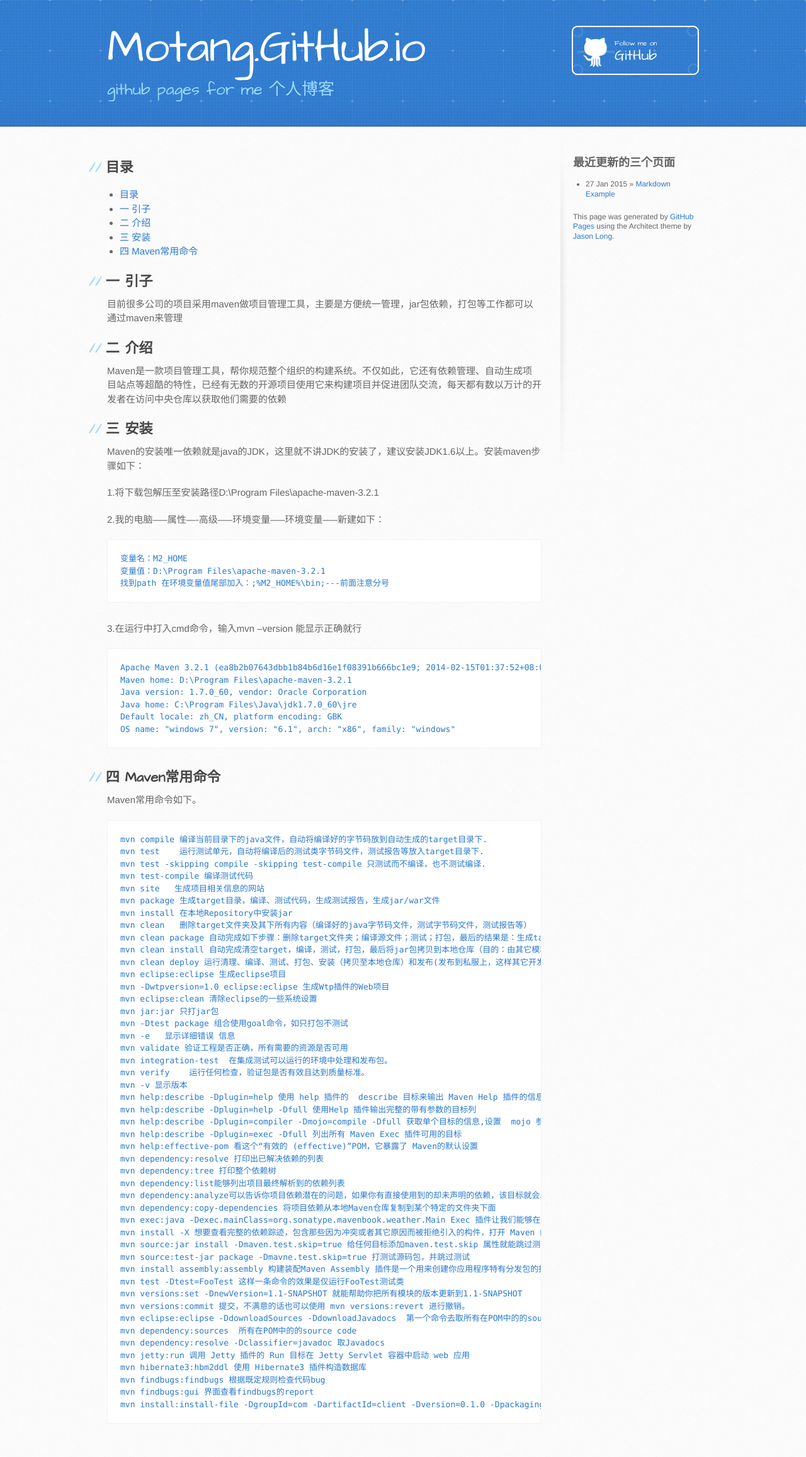
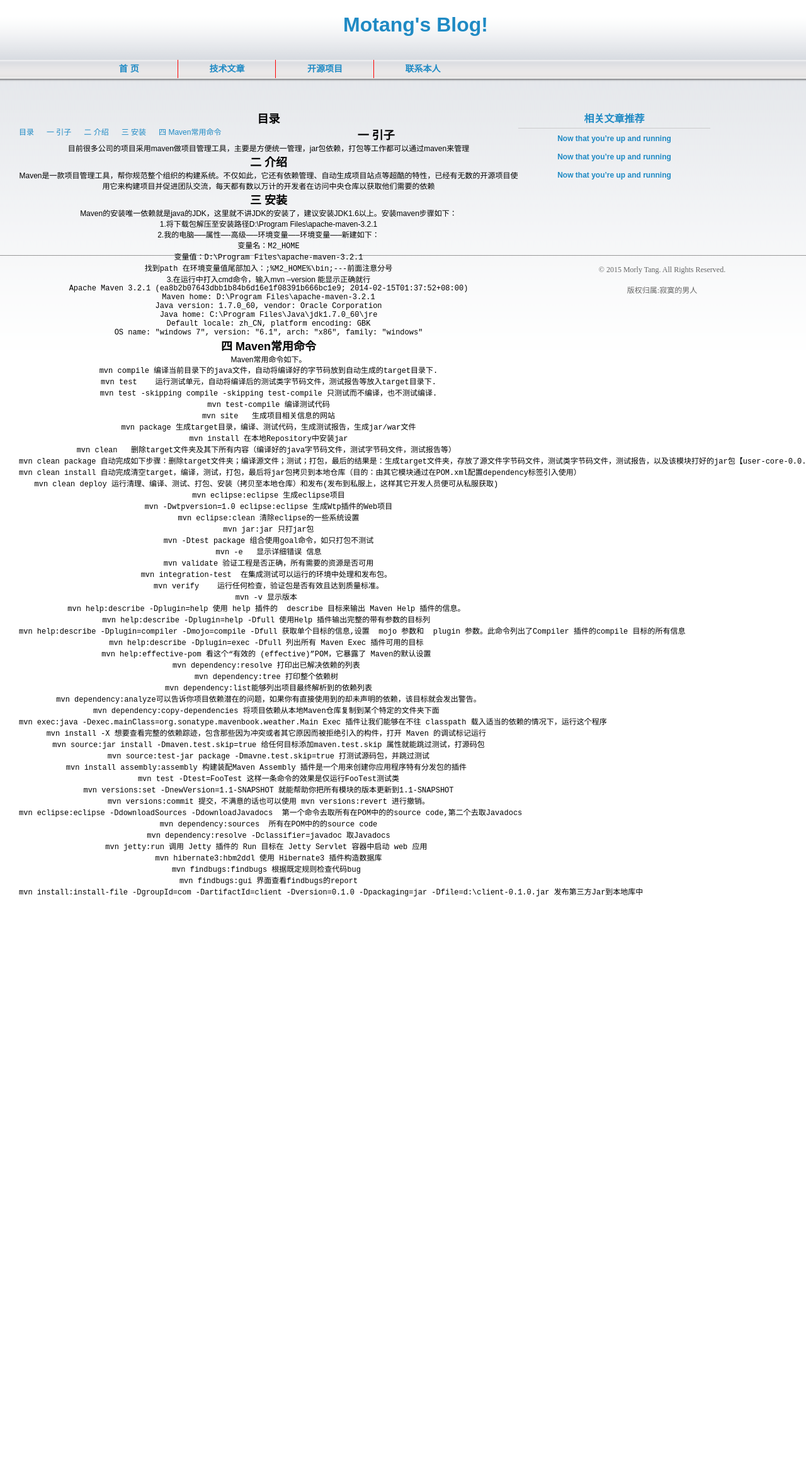
Before and after one commit to Motang/motang.github.io, a Jekyll site: the page built from _posts/2015-01-28-Maven介绍及安装.md, in a window 1280 px wide. Shown: the whole page at 63% size. Built offline with Jekyll 4.4.1, drawn with Linux system fonts in a browser that asks for light colours; after the commit the page ends 1424 px from its top, so only the background shows below that.

Commit message:
update styles

```diff
--- a/_layouts/post.html
+++ b/_layouts/post.html
@@ -4,49 +4,48 @@
     <meta charset='utf-8'>
     <meta http-equiv="X-UA-Compatible" content="chrome=1">
     <meta name="viewport" content="width=device-width, initial-scale=1, maximum-scale=1">
-    <link href='https://fonts.googleapis.com/css?family=Architects+Daughter' rel='stylesheet' type='text/css'>
-    <link rel="stylesheet" type="text/css" href="{{ site.url }}/stylesheets/stylesheet.css" media="screen">
-    <link rel="stylesheet" type="text/css" href="{{ site.url }}/stylesheets/pygment_trac.css" media="screen">
-    <link rel="stylesheet" type="text/css" href="{{ site.url }}/stylesheets/print.css" media="print">
-
-    <!--[if lt IE 9]>
-    <script src="//html5shiv.googlecode.com/svn/trunk/html5.js"></script>
-    <![endif]-->
-
+	<link rel="stylesheet" href="{{ site.url }}/css/index.css"/>
     <title>{{ page.title }}</title>
   </head>
+  <body>
 
-  <body>
-    <header>
-      <div class="inner">
-        <h1>Motang.GitHub.io</h1>
-        <h2>github pages for me 个人博客</h2>
-        <a href="https://github.com/Motang" class="button"><small>Follow me on</small> GitHub</a>
-      </div>
-    </header>
+	<div class="top">
+		Motang's Blog!
+	</div>
 
-    <div id="content-wrapper">
-      <div class="inner clearfix">
-        <section id="main-content">
-            <div id="post">
-            {{ content }}
-            </div>
-        </section>
+	<div class="menu">
+        <ul>
+            <li><a href="{{ site.url }}">首 页</a></li>
+            <li class="split"></li>
+            <li><a href="{{ site.url }}">技术文章</a></li>
+            <li class="split"></li>
+            <li><a href="https://github.com/Motang">开源项目</a></li>
+            <li class="split"></li>
+            <li><a href="{{ site.url }}">联系本人</a></li>
+        </ul>
+    </div>
 
-        <aside id="sidebar">
-        <div id="related">
-          <h2>最近更新的三个页面</h2>
-          <ul class="posts">
-            {% for post in site.related_posts limit:3 %}
-              <li><span>{{ post.date | date_to_string }}</span> &raquo; <a href="{{ post.url }}">{{ post.title }}</a></li>
-            {% endfor %}
-          </ul>
-        </div>
+	<div class="content-detail">
 
-          <p>This page was generated by <a href="https://pages.github.com">GitHub Pages</a> using the Architect theme by <a href="https://twitter.com/jasonlong">Jason Long</a>.</p>
-        </aside>
-      </div>
-    </div>
+		<div class="left">
+			{{ content }}
+		</div>
+
+		<div class="right">
+			<ul>
+				<li class="first">相关文章推荐</li>
+				<li><a href="">Now that you’re up and running</a></li>
+				<li><a href="">Now that you’re up and running</a></li>
+				<li><a href="">Now that you’re up and running</a></li>
+			</ul>
+		</div>
+	</div>
+
+	<div class="bottom">
+		<p class="spl"></p>
+		<p>© 2015 Morly Tang. All Rights Reserved.</p>
+		<p>版权归属:寂寞的男人</p>
+	</div>
 
 
   </body>
--- /dev/null
+++ b/css/index.css
@@ -0,0 +1,48 @@
+*{margin:0; padding:0; text-align:center; }
+img{ border:none; }
+a{color:#1F8AC4; font-family:Arial, Helvetica, sans-serif; font-size:12px; text-decoration:none; }
+a:hover{text-decoration:none; color:#FF0000; }
+ul{list-style-type:none; }
+ul li{list-style-type:none; float:left; margin-right:20px;}
+body{ background:url(../images/bg.gif) center top repeat-x #fff; overflow-x: hidden;}
+div{margin:0 auto; }
+.clearfix:after {
+content:".";
+display:block;
+height:0;
+clear:both;
+visibility:hidden;
+}
+
+
+.top{width:100%; height:53px; padding:20px;  margin:1px 0px; font-size:32px; font-weight:bold; color:#1F8AC4; text-align:center; font-family:Arial, Helvetica, sans-serif;}
+
+.menu{ margin:0 10%; height:29px; }
+.menu li{ width:15%; height:29px; line-height:29px;  font-weight:bold; text-align:center; margin:0px; }
+.menu a{ height:29px; line-height:29px; display:block; font-size:14px;}
+.menu .split{ border-left:1px #FF0000 solid; line-height:29px; width:1px; }
+
+.content{ margin:30px; margin-top:50px ; }
+*+.content ul{ width:60%; margin:30px 20%;}
+@media (max-width: 480px){
+	.content ul{ width:80%; margin:30px 10%;}
+}
+@media (min-width: 480px) and (max-width: 970px){
+	.content ul{ width:70%; margin:20px 15%;}
+}
+@media (min-width: 970px){
+	.content ul{ width:60%; margin:20px 20%;}
+}
+.content li{ float:none; height:40px; border-bottom:1px #999999 dashed ; line-height: 40px; text-align:left; }
+.content li a{ margin-left:8px;  font:Arial, Helvetica, sans-serif; font-size:14px;}
+.content li span{ display:block; float:right;  font:Arial, Helvetica, sans-serif; font-size:12px; color:#FF0000; text-align:right; margin-right:5px ; overflow:hidden; }
+
+.content-detail{ margin:30px; margin-top:50px; height:auto!important; height:200px; min-height:200px; }
+.content-detail .right{ float:left; width:25%;}
+.content-detail .first { border-bottom:1px #CCCCCC solid;  }
+.content-detail .right li{ color:#1F8AC4; float:none;height:29px; line-height:29px;  font-weight:bold; text-align:center; margin:0px; }
+.content-detail .left{ float:left; width:65%; font-family:Arial, Helvetica, sans-serif; font-size:12px; }
+
+
+.bottom .spl{  height:1px; border-bottom:1px #999999 solid; }
+.bottom p{ font:Arial, Helvetica, sans-serif ; font-size:12px; color:#666666; margin-top:15px;}
--- a/index.html
+++ b/index.html
@@ -4,6 +4,6 @@ title: Motang的博客网
 ---
 <ul>
     {% for post in site.posts %}
-        <li>{{ post.date | date_to_string }} <a href="{{ site.baseurl }}{{ post.url }}">{{ post.title }}</a></li>
+        <li><a href="{{ site.baseurl }}{{ post.url }}">{{ post.title }}</a><span>[ {{ post.date | date_to_string }} ]</span></li>
     {% endfor %}
 </ul>
```
Also changed, not shown: _layouts/default.html (+25 -28 lines), _layouts/default1.html (added, +43 -0 lines), _layouts/post1.html (added, +53 -0 lines), images/bg.gif (added).
